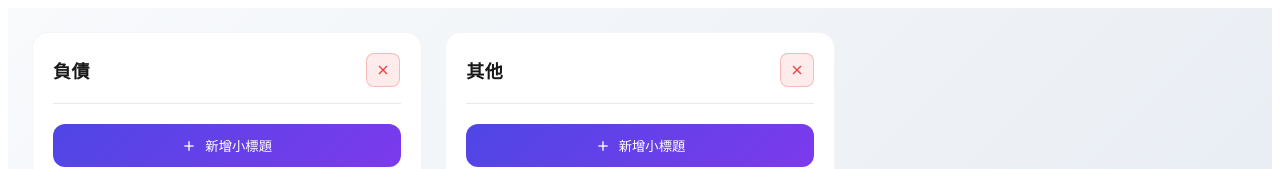
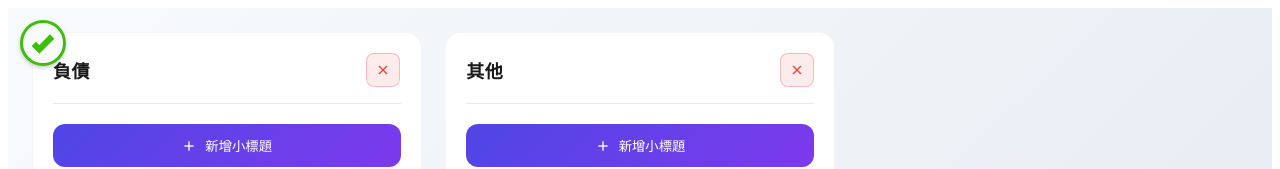
Before and after one commit to JeffLin0225/Asset_Management_frontend, a Vue app in the folder asset_management_frontend/: page / in a window 1280 px wide. Both pictures are taken after a click on the button 383 px from the left and 70 px from the top of the page. Shown: the top 169 px of the page. Built offline with nearby package versions, Linux system fonts and the light colour scheme.

Commit message:
[更新][Test_OK]拖拉UI ,儲存狀態 ,資料格式制定

```diff
--- a/asset_management_frontend/src/components/Column.vue
+++ b/asset_management_frontend/src/components/Column.vue
@@ -19,8 +19,8 @@
     </button>
 
     <draggable
-      v-model="column.subCategories"
-      group="subCategories"
+      v-model="column.subCategoryList"
+      group="subCategoryList"
       item-key="id"
       class="sub-categories-container"
       :animation="150"
@@ -31,7 +31,7 @@
       :scroll-sensitivity="100"
       :scroll-speed="15"
     >
-      <template v-if="column.subCategories.length === 0">
+      <template v-if="column.subCategoryList.length === 0">
         <div class="empty-placeholder">
           <div class="empty-icon">📋</div>
           <p>拖拉小標題到這裡</p>
--- a/asset_management_frontend/src/components/SubCategory.vue
+++ b/asset_management_frontend/src/components/SubCategory.vue
@@ -30,7 +30,7 @@
     </button>
 
     <draggable
-      v-model="sub.items"
+      v-model="sub.cardList"
       group="items"
       item-key="id"
       class="items-container"
@@ -42,7 +42,7 @@
       :scroll-sensitivity="100"
       :scroll-speed="10"
     >
-      <template v-if="sub.items.length === 0">
+      <template v-if="sub.cardList.length === 0">
         <div class="empty-placeholder">
           <div class="empty-icon">💳</div>
           <p>拖拉卡片到這裡</p>
--- a/asset_management_frontend/src/view/Board.vue
+++ b/asset_management_frontend/src/view/Board.vue
@@ -1,5 +1,18 @@
 <template>
   <div class="board">
+    <!-- 儲存狀態 -->
+    <div class="save-status" :class="{ 'saving': isSaving, 'saved': isSaved && !isSaving }">
+      <div v-if="isSaving" class="spinner">
+        <div class="dot"></div>
+        <div class="dot"></div>
+        <div class="dot"></div>
+      </div>
+      <svg v-if="isSaved && !isSaving" class="checkmark" xmlns="http://www.w3.org/2000/svg" viewBox="0 0 52 52">
+        <path class="checkmark__check" fill="none" d="M14.1 27.2l7.1 7.2 16.7-16.8" />
+      </svg>
+    </div>
+
+    <!-- 拖移 -->
     <draggable
       v-model="columns"
       group="columns"
@@ -9,10 +22,6 @@
       :ghost-class="'drag-ghost'"
       :chosen-class="'drag-chosen'"
       :drag-class="'drag-active'"
-      :force-fallback="false"
-      :fallback-tolerance="0"
-      :scroll-sensitivity="100"
-      :scroll-speed="20"
     >
       <template #item="{ element: col }">
         <Column
@@ -30,141 +39,115 @@
   </div>
 </template>
 
-<script setup>
-import { reactive, ref , watch , onMounted} from 'vue'
+<script setup lang="ts">
+import { ref, watch, onMounted } from 'vue'
 import draggable from 'vuedraggable'
 import debounce from 'lodash.debounce'
+
 import Column from '../components/Column.vue'
+import type { Category, SubCategory, Card } from '../type/Asset'
 
-const isSaving  = ref(false) // 儲存中
-const isSaved   = ref(true)  // 已儲存
-const columns = ref([])
-
-// 抖動
-const debouncedSave = debounce( async () => {
-  isSaving.value = true
-  isSaved.value = false
-  await saveDate()
-  isSaving.value = false
-  isSaved.value = true
-} , 1000) // ＊＊＊ 抖動秒數 ＊＊＊
+const isSaving = ref(false)
+const isSaved = ref(true)
+const columns = ref<Category[]>([])
 
 // 儲存資料
 const saveDate = () => {
-  console.log('儲存去後端');
-}
+  console.log('資料已更新:', JSON.parse(JSON.stringify(columns.value)))
+  console.log('正在儲存至後端...')}
+
+// 抖動
+const debouncedSave = debounce(async () => {
+  // 儲存後端
+  await saveDate()
+
+  isSaving.value = false
+  isSaved.value = true
+
+  // 已儲存消失
+  setTimeout(() => {
+    isSaved.value = false
+  }, 2000)
+
+}, 1000)
 
 // 初始化資產資料
 const initData = () => {
   columns.value = [
-    { id: 'asset', title: '資產', subCategories: [] },
-    { id: 'liability', title: '負債', subCategories: [] },
-    { id: 'other', title: '其他', subCategories: [] }
+    { id: 'asset', title: '資產', order: 1, updatedTime: new Date().toISOString(), subCategoryList: [] },
+    { id: 'liability', title: '負債', order: 2, updatedTime: new Date().toISOString(), subCategoryList: [] },
+    { id: 'other', title: '其他', order: 3, updatedTime: new Date().toISOString(), subCategoryList: [] }
   ]
 }
 
-onMounted(async () => {
+onMounted(() => {
   initData()
 })
 
 watch(columns, () => {
+  isSaving.value = true
+  isSaved.value = false
   debouncedSave()
 }, { deep: true })
 
+// 正在輸入框 編輯中
+const editingSubId = ref<string | null>(null)
 
-// const columns = reactive([
-//   {
-//     id: 'asset',
-//     title: '資產',
-//     subCategories: [
-//       {
-//         id: 'cash',
-//         title: '現金',
-//         items: [
-//           { id: 1, name: '錢包', amount: 5000, note: '日常現金' }
-//         ]
-//       }
-//     ]
-//   },
-//   {
-//     id: 'liability',
-//     title: '負債',
-//     subCategories: [
-//       {
-//         id: 'credit',
-//         title: '信用卡',
-//         items: [
-//           { id: 2, name: '台新卡', amount: -2000, note: '水電費' }
-//         ]
-//       }
-//     ]
-//   },
-//   {
-//     id: 'other',
-//     title: '其他',
-//     subCategories: []
-//   }
-// ])
-
-// 正在輸入框 編輯中 才可以改變樣式
-const editingSubId = ref(null)
-
-const updateEditingSubId = (value) => {
+const updateEditingSubId = (value: string | null) => {
   editingSubId.value = value
 }
 
-const removeColumn = (id) => {
+const removeColumn = (id: string) => {
   const idx = columns.value.findIndex(c => c.id === id)
   if (idx !== -1) columns.value.splice(idx, 1)
 }
 
 // ########## 小標題 ##########
-
-const addSubCategory = (columnId) => {
-  const col = columns.value.find(c => c.id === columnId)
+const addSubCategory = (categoryId: string) => {
+  const col = columns.value.find(c => c.id === categoryId)
   if (col) {
-    col.subCategories.push({
+    const newSub: SubCategory = {
       id: Date.now().toString(),
       title: '請輸入小標題名稱',
-      items: []
-    })
+      order: col.subCategoryList.length + 1,
+      cardList: [],   // ✅ 符合型別
+      updatedTime: new Date().toISOString()
+    }
+    col.subCategoryList.push(newSub)   // ✅ 符合型別
   }
 }
 
-const removeSubCategory = (columnId, subId) => {
-  const col = columns.value.find(c => c.id === columnId)
+const removeSubCategory = (categoryId: string, subId: string) => {
+  const col = columns.value.find(c => c.id === categoryId)
   if (col) {
-    col.subCategories = col.subCategories.filter(s => s.id !== subId)
+    col.subCategoryList = col.subCategoryList.filter((s: { id: string }) => s.id !== subId)
   }
 }
 
-// ########## 小標題 [END] ##########
-
 // ########## 卡片 ##########
-
-const addItem = (columnId, subId) => {
-  const col = columns.value.find(c => c.id === columnId)
-  const sub = col?.subCategories.find(s => s.id === subId)
+const addItem = (categoryId: string, subId: string) => {
+  const col = columns.value.find(c => c.id === categoryId)
+  const sub = col?.subCategoryList.find(s => s.id === subId)
   if (sub) {
-    sub.items.push({
-      id: Date.now(),
+    const newCard: Card = {
+      id: Date.now().toString(),
       name: '',
       amount: 0,
-      note: ''
-    })
+      note: '',
+      order: sub.cardList.length + 1,
+      updatedTime: new Date().toISOString()
+    }
+    sub.cardList.push(newCard)
   }
 }
 
-const removeItem = (columnId, subId, itemId) => {
-  const col = columns.value.find(c => c.id === columnId)
-  const sub = col?.subCategories.find(s => s.id === subId)
+const removeItem = (categoryId: string, subId: string, itemId: string) => {
+  const col = columns.value.find(c => c.id === categoryId)
+  const sub = col?.subCategoryList.find(s => s.id === subId)
   if (sub) {
-    sub.items = sub.items.filter(i => i.id !== itemId)
+    sub.cardList = sub.cardList.filter(i => i.id !== itemId)
   }
 }
-
-// ########## 卡片 [END] ##########
-
 </script>
 
 <style scoped>
@@ -184,24 +167,88 @@ const removeItem = (columnId, subId, itemId) => {
   margin: 0 auto;
 }
 
-/* 拖拽時的預覽樣式 - 黑色虛線 */
 :global(.drag-ghost) {
   opacity: 1 !important;
   background: transparent !important;
   border: 5px dashed #1a1a1a !important;
-  box-shadow: none !important;
-  transform: none !important;
   border-radius: 8px !important;
 }
 
-:global(.drag-chosen) {
-  opacity: 1 !important;
+/* 儲存狀態 */
+.save-status {
+  position: fixed;
+  top: 20px; /* 改為左上角 */
+  left: 20px;
+  width: 40px;
+  height: 40px;
+  background: #f8fafc;
+  border-radius: 50%;
+  display: flex;
+  align-items: center;
+  justify-content: center;
+  box-shadow: 0 2px 4px rgba(0, 0, 0, 0.2);
+  opacity: 0;
+  transition: opacity 0.3s ease;
   z-index: 1000;
-  box-shadow: none !important;
+  border:3px solid  #9a5cb4;
 }
 
-:global(.drag-active) {
-  opacity: 1 !important;
-  box-shadow: none !important;
+.save-status.saving,
+.save-status.saved {
+  opacity: 1;
+}
+
+.save-status.saved {
+  background: #f8fafc; /* 綠色背景 */
+  border:3px solid #3ebe07;
+}
+
+.spinner {
+  width: 24px;
+  height: 24px;
+  position: relative;
+  display: flex;
+  justify-content: space-between;
+  align-items: center;
+}
+
+.dot {
+  width: 6px;
+  height: 6px;
+  background: linear-gradient(90deg, #3498db, #8e44ad); /* 漸變色 */
+  border-radius: 50%;
+  animation: pulse 1.2s ease-in-out infinite;
+}
+
+.dot:nth-child(2) { animation-delay: 0.4s; }
+.dot:nth-child(3) { animation-delay: 0.8s; }
+
+.checkmark {
+  width: 58px; /* 放大 */
+  height: 58px;
+  display: block;
+  animation: scaleCheck 0.3s ease-in-out 0.2s forwards;
+}
+
+.checkmark__check {
+  stroke: #3ebe07; /* 你的顏色 */
+  stroke-width: 8; /* 你的線條寬度 */
+  stroke-dasharray: 60; /* 適配放大尺寸 */
+  stroke-dashoffset: 60;
+  animation: stroke 0.3s cubic-bezier(0.65, 0, 0.45, 1) 0.2s forwards;
+}
+
+@keyframes pulse {
+  0%, 100% { transform: scale(1); opacity: 0.4; }
+  50% { transform: scale(1.5); opacity: 1; }
+}
+
+@keyframes stroke {
+  to { stroke-dashoffset: 0; }
+}
+
+@keyframes scaleCheck {
+  0%, 100% { transform: scale(1); }
+  50% { transform: scale(1.2); }
 }
 </style>
```
